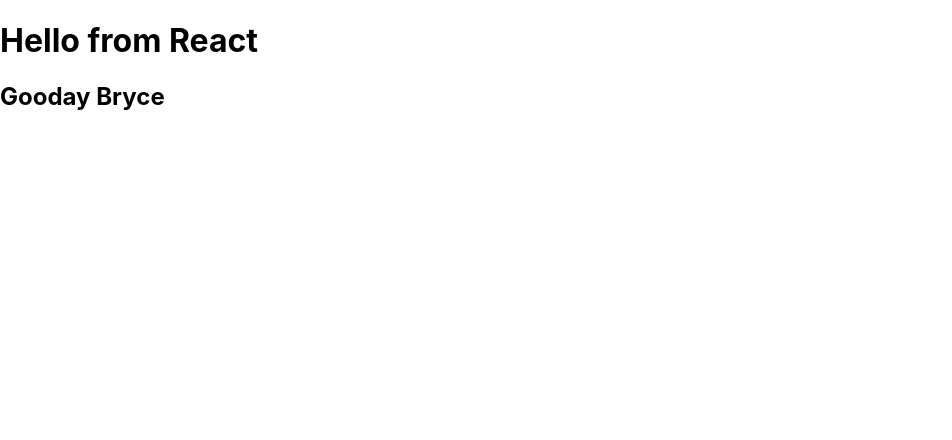
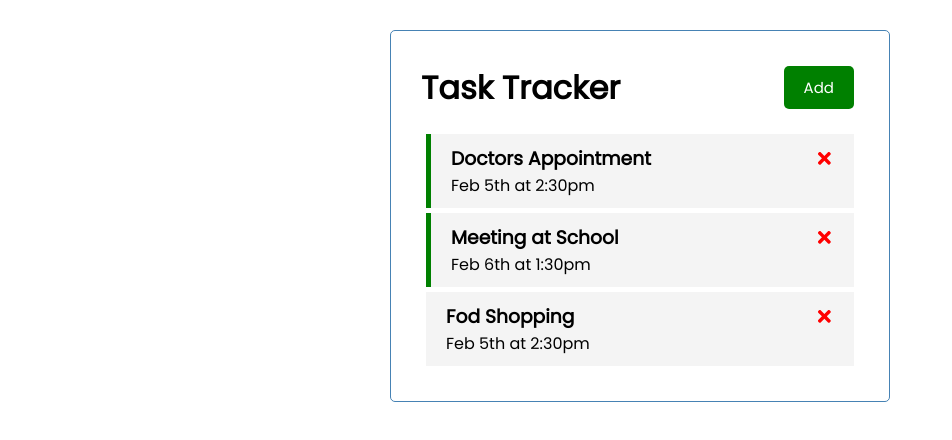
Before and after one commit to Brykee/Task-Tracker, a React (Create React App) app: page / in a window 1280 px wide. Shown: the top 440 px of the page, without its empty margins (0-952 px from the left). Built offline with nearby package versions, Linux system fonts and the light colour scheme.

Commit message:
finished product

```diff
--- a/package.json
+++ b/package.json
@@ -8,6 +8,7 @@
     "@testing-library/user-event": "^12.8.3",
     "react": "^17.0.2",
     "react-dom": "^17.0.2",
+    "react-icons": "^4.2.0",
     "react-scripts": "4.0.3",
     "web-vitals": "^1.1.2"
   },
--- a/src/App.js
+++ b/src/App.js
@@ -1,11 +1,67 @@
-function App() {
-  const name = 'Bryce';
+import { useState } from 'react';
+import Header from './components/Header';
+import Tasks from './components/Tasks';
+import AddTask from './components/AddTask';
+import Task from './components/Task';
+
+const App = () => {
+  const [showAddTask, setShowAddTask] = useState(false);
+  const [tasks, setTasks] = useState([
+    {
+      id: 1,
+      text: 'Doctors Appointment',
+      day: 'Feb 5th at 2:30pm',
+      reminder: true,
+    },
+    {
+      id: 2,
+      text: 'Meeting at School',
+      day: 'Feb 6th at 1:30pm',
+      reminder: true,
+    },
+    {
+      id: 3,
+      text: 'Fod Shopping',
+      day: 'Feb 5th at 2:30pm',
+      reminder: false,
+    },
+  ]);
+
+  //Add Task
+  const addTask = (task) => {
+    const id = Math.floor(Math.random() * 10000) + 1;
+    const newTask = { id, ...task };
+    setTasks([...tasks, newTask]);
+  };
+
+  //Delete Task
+  const deleteTask = (id) => {
+    setTasks(tasks.filter((task) => task.id !== id));
+  };
+
+  //Tottle Reminder
+  const toggleReminder = (id) => {
+    setTasks(
+      tasks.map((task) =>
+        task.id === id ? { ...task, reminder: !task.reminder } : task
+      )
+    );
+  };
+
   return (
     <div className="container">
-      <h1>Hello from React</h1>
-      <h2>Gooday {name} </h2>
+      <Header
+        onAdd={() => setShowAddTask(!showAddTask)}
+        showAdd={showAddTask}
+      />
+      {showAddTask && <AddTask onAdd={addTask} />}
+      {tasks.length > 0 ? (
+        <Tasks tasks={tasks} onDelete={deleteTask} onToggle={toggleReminder} />
+      ) : (
+        'No Tasks to Show'
+      )}
     </div>
   );
-}
+};
 
 export default App;
--- /dev/null
+++ b/src/components/AddTask.js
@@ -0,0 +1,57 @@
+import { useState } from 'react';
+
+const AddTask = ({ onAdd }) => {
+  const [text, setText] = useState('');
+  const [day, setDay] = useState('');
+  const [reminder, setReminder] = useState(false);
+  const onSubmit = (e) => {
+    e.preventDefault();
+
+    if (!text) {
+      alert('Please add a task');
+      return;
+    }
+
+    onAdd({ text, day, reminder });
+
+    setText('');
+    setDay('');
+    setReminder(false);
+  };
+
+  return (
+    <form className="add-form" onSubmit={onSubmit}>
+      <div className="form-control">
+        <label>Task</label>
+        <input
+          type="text"
+          placeholder="Add Task"
+          value={text}
+          onChange={(e) => setText(e.target.value)}
+        />
+      </div>
+      <div className="form-control">
+        <label>Day & Time</label>
+        <input
+          type="text"
+          placeholder="Add Day & Time"
+          value={day}
+          onChange={(e) => setDay(e.target.value)}
+        />
+      </div>
+      <div className="form-control form-control-check">
+        <label>Set Reminder</label>
+        <input
+          type="checkbox"
+          checked={reminder}
+          value={reminder}
+          onChange={(e) => setReminder(e.currentTarget.checked)}
+        />
+      </div>
+
+      <input type="submit" value="Save Task" className="btn btn-block" />
+    </form>
+  );
+};
+
+export default AddTask;
--- /dev/null
+++ b/src/components/Button.js
@@ -0,0 +1,24 @@
+import PropTypes from 'prop-types';
+
+const Button = ({ color, text, onClick }) => {
+  return (
+    <button
+      onClick={onClick}
+      style={{ backgroundColor: color }}
+      className="btn"
+    >
+      {text}
+    </button>
+  );
+};
+
+Button.defaultProps = {
+  color: 'steelblue',
+};
+
+Button.propTypes = {
+  text: PropTypes.string,
+  color: PropTypes.string,
+  onClick: PropTypes.func,
+};
+export default Button;
--- /dev/null
+++ b/src/components/Header.js
@@ -0,0 +1,36 @@
+import PropTypes from 'prop-types';
+import AddTask from './AddTask';
+import Button from './Button';
+
+const Header = ({ title, onAdd, showAdd }) => {
+  const onClick = () => {
+    console.log('click');
+  };
+
+  return (
+    <header className="header">
+      <h1>{title}</h1>
+      <Button
+        color={showAdd ? 'red' : 'green'}
+        text={showAdd ? 'Close' : 'Add'}
+        onClick={onAdd}
+      />
+    </header>
+  );
+};
+
+Header.defaultProps = {
+  title: 'Task Tracker',
+};
+
+Header.propTypes = {
+  title: PropTypes.string.isRequired,
+};
+
+// CSS in Js
+// const headingStyle = {
+//   color: 'red',
+//   backgroundColor: 'black',
+// };
+
+export default Header;
--- /dev/null
+++ b/src/components/Task.js
@@ -0,0 +1,21 @@
+import { FaTimes } from 'react-icons/fa';
+
+const Task = ({ task, onDelete, onToggle }) => {
+  return (
+    <div
+      className={`task ${task.reminder ? 'reminder' : ''}`}
+      onDoubleClick={() => onToggle(task.id)}
+    >
+      <h3>
+        {task.text}{' '}
+        <FaTimes
+          style={{ color: 'red', cursor: 'pointer' }}
+          onClick={() => onDelete(task.id)}
+        />
+      </h3>
+      <p>{task.day}</p>
+    </div>
+  );
+};
+
+export default Task;
--- /dev/null
+++ b/src/components/Tasks.js
@@ -0,0 +1,18 @@
+import Task from './Task';
+
+const Tasks = ({ tasks, onDelete, onToggle }) => {
+  return (
+    <>
+      {tasks.map((task) => (
+        <Task
+          key={tasks.id}
+          task={task}
+          onDelete={onDelete}
+          onToggle={onToggle}
+        />
+      ))}
+    </>
+  );
+};
+
+export default Tasks;
--- a/src/index.css
+++ b/src/index.css
@@ -1,13 +1,112 @@
-body {
+@import url('https://fonts.googleapis.com/css2?family=Poppins:wght@300;400&display=swap');
+
+* {
+  box-sizing: border-box;
   margin: 0;
-  font-family: -apple-system, BlinkMacSystemFont, 'Segoe UI', 'Roboto', 'Oxygen',
-    'Ubuntu', 'Cantarell', 'Fira Sans', 'Droid Sans', 'Helvetica Neue',
-    sans-serif;
-  -webkit-font-smoothing: antialiased;
-  -moz-osx-font-smoothing: grayscale;
+  padding: 0;
 }
 
-code {
-  font-family: source-code-pro, Menlo, Monaco, Consolas, 'Courier New',
-    monospace;
+body {
+  font-family: 'Poppins', sans-serif;
 }
+
+.container {
+  max-width: 500px;
+  margin: 30px auto;
+  overflow: auto;
+  min-height: 300px;
+  border: 1px solid steelblue;
+  padding: 30px;
+  border-radius: 5px;
+}
+
+.header {
+  display: flex;
+  justify-content: space-between;
+  align-items: center;
+  margin-bottom: 20px;
+}
+
+.btn {
+  display: inline-block;
+  background: #000;
+  color: #fff;
+  border: none;
+  padding: 10px 20px;
+  margin: 5px;
+  border-radius: 5px;
+  cursor: pointer;
+  text-decoration: none;
+  font-size: 15px;
+  font-family: inherit;
+}
+
+.btn:focus {
+  outline: none;
+}
+
+.btn:active {
+  transform: scale(0.98);
+}
+
+.btn-block {
+  display: block;
+  width: 100%;
+}
+
+.task {
+  background: #f4f4f4;
+  margin: 5px;
+  padding: 10px 20px;
+  cursor: pointer;
+}
+
+.task.reminder {
+  border-left: 5px solid green;
+}
+
+.task h3 {
+  display: flex;
+  align-items: center;
+  justify-content: space-between;
+}
+
+.add-form {
+  margin-bottom: 40px;
+}
+
+.form-control {
+  margin: 20px 0;
+}
+
+.form-control label {
+  display: block;
+}
+
+.form-control input {
+  width: 100%;
+  height: 40px;
+  margin: 5px;
+  padding: 3px 7px;
+  font-size: 17px;
+}
+
+.form-control-check {
+  display: flex;
+  align-items: center;
+  justify-content: space-between;
+}
+
+.form-control-check label {
+  flex: 1;
+}
+
+.form-control-check input {
+  flex: 2;
+  height: 20px;
+}
+
+footer {
+  margin-top: 30px;
+  text-align: center;
+}
```
Also changed, not shown: src/setupTests.js (deleted, +0 -5 lines), Checklist.txt (added), 2 other files (tests, documents, lock files or other folders).
